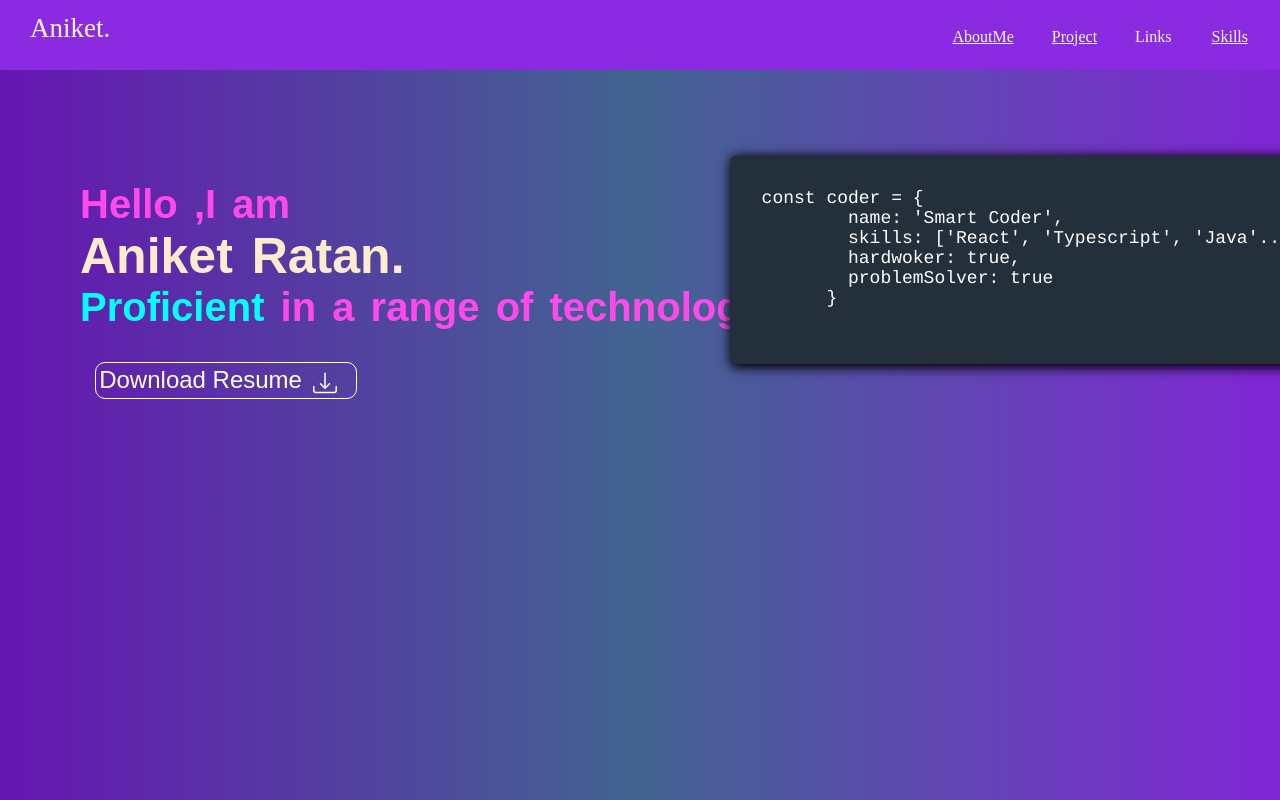
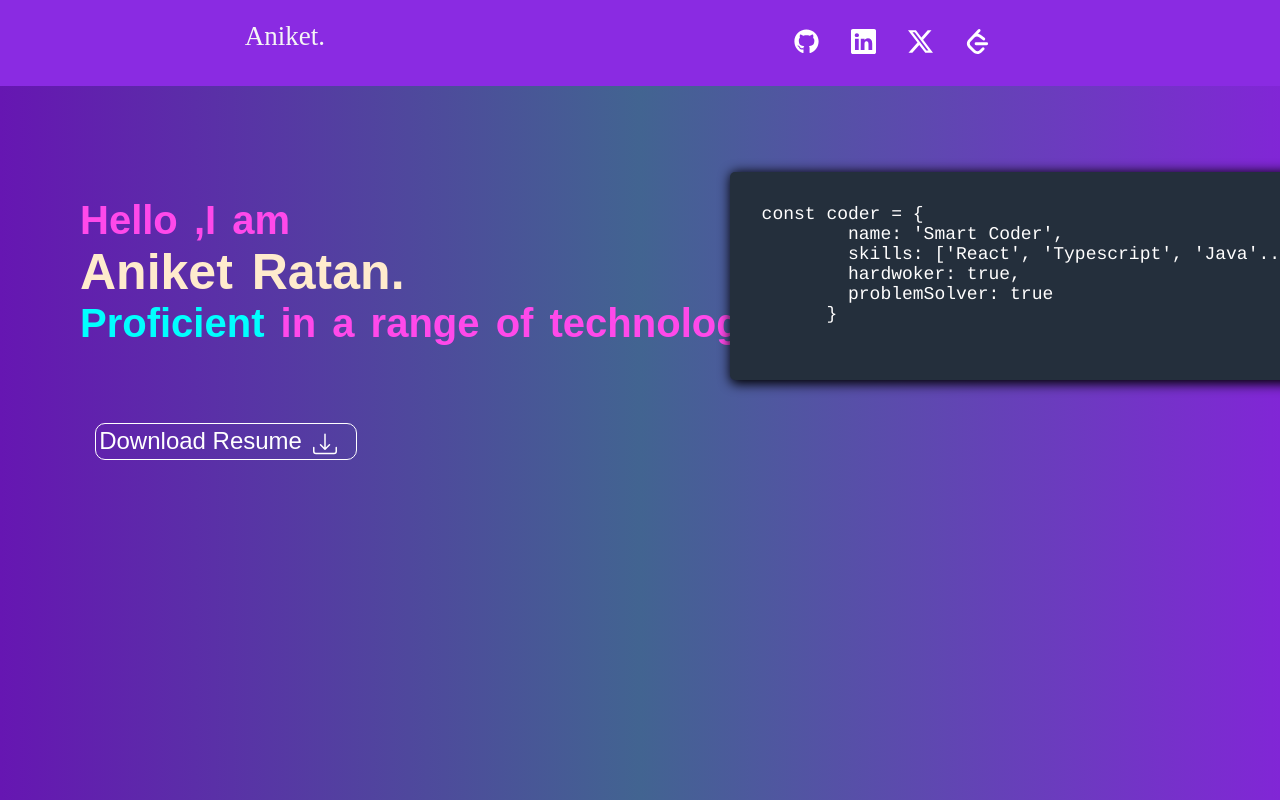
Before and after one commit to AniketRatan27/aniket-portfolio, a React (Vite) app: page / in a window 1280 px wide. Shown: the top 800 px of the page. Built offline with nearby package versions, Linux system fonts and the light colour scheme.

Commit message:
download resume

```diff
--- a/src/components/CssModuleComponent/MainPage.module.css
+++ b/src/components/CssModuleComponent/MainPage.module.css
@@ -36,7 +36,13 @@ border: 1px solid white;
 border-radius: 10px;
 padding: 0.2rem;
 margin-top: 2rem;
+cursor: pointer;
 }
+
+a{
+    text-decoration: none;
+}
+
 
 @media only screen and (max-width: 480px){
     .arrayText{
--- a/src/components/CssModuleComponent/NavBar.module.css
+++ b/src/components/CssModuleComponent/NavBar.module.css
@@ -0,0 +1,12 @@
+.platformLinks{
+    display: flex;
+    font-size: 25px;
+    margin-right: 3rem;
+}
+a{
+    color: black;
+    margin: 1rem;
+}
+.icons{
+    color: white;
+}
--- a/src/components/ListMobileResponsive.tsx
+++ b/src/components/ListMobileResponsive.tsx
@@ -1,5 +1,8 @@
-import { Link } from "@chakra-ui/react";
 import { useEffect, useState } from "react"
+import Styles from "../components/CssModuleComponent/NavBar.module.css";
+import { FaGithub } from "react-icons/fa";
+import { BsLinkedin, BsTwitterX } from "react-icons/bs";
+import { SiLeetcode } from "react-icons/si";
 
 const ListMobileResponsive = () => {
     const [islist, setIsList] = useState(true);
@@ -18,10 +21,12 @@ const ListMobileResponsive = () => {
     }, []);
 
     return (
-        <>{islist && <div><Link href="AboutSection" color='whitesmoke' paddingX={3}>AboutMe</Link>
-            <Link href="SkillSection" color='whitesmoke' paddingX={3}>Project</Link>
-            <Link color='whitesmoke' paddingX={3}>Links</Link>
-            <Link href="SkillSection" color='whitesmoke' paddingX={5}>Skills</Link></div>}</>
+        <>{islist && <ul className={Styles.platformLinks}>
+            <a href="https://github.com/AniketRatan27"><FaGithub className={Styles.icons} /></a>
+            <a href="https://www.linkedin.com/in/aniket-ratan-49b62b221/"><BsLinkedin className={Styles.icons} /></a>
+            <a href="https://twitter.com/ani_ket_27"><BsTwitterX className={Styles.icons} /></a>
+            <a href="https://twitter.com/ani_ket_27"><SiLeetcode className={Styles.icons} /></a>
+        </ul>}</>
     )
 }
 
--- a/src/components/MainPage.tsx
+++ b/src/components/MainPage.tsx
@@ -3,6 +3,7 @@ import { CodeSnippetDesign } from "./CodeSnippetDesign";
 import styles from "./CssModuleComponent/MainPage.module.css";
 import { motion } from "framer-motion";
 import { BsDownload } from "react-icons/bs";
+import resume from "../assets/Aniket Ratan..pdf";
 
 const textVariants = {
     initial: {
@@ -61,10 +62,10 @@ const MainPage = () => {
                 <motion.span className={styles.Proficient} variants={textVariants}>Proficient</motion.span> in a range of technologies.<br />
 
 
-                <motion.button className={styles.mainButton}
+                <a href={resume} download ><motion.button className={styles.mainButton}
                     variants={textVariants}
                     animate="scrollButton"
-                    transition={{ duration: 1, }}>Download Resume <BsDownload className={styles.icons} /></motion.button>
+                    transition={{ duration: 1, }}>Download Resume <BsDownload className={styles.icons} /></motion.button></a>
             </motion.div>
 
             <CodeSnippetDesign />
--- a/src/components/Navbar.tsx
+++ b/src/components/Navbar.tsx
@@ -1,11 +1,11 @@
 import { HStack, Link } from "@chakra-ui/react"
-import MobileMenuResize from "./MobileMenuResize"
 import ListMobileResponsive from "./ListMobileResponsive"
+
 
 const Navbar = () => {
     return (
         <>
-            <HStack padding='10px' justifyContent="space-between" backgroundColor="blueviolet">
+            <HStack padding='10px' justifyContent="space-around" backgroundColor="blueviolet">
                 <Link
                     color='whitesmoke'
                     fontWeight='extrabold'
@@ -17,7 +17,6 @@ const Navbar = () => {
                 </Link>
                 <HStack marginEnd={1} mt={3}>
                     <ListMobileResponsive />
-                    <MobileMenuResize />
                 </HStack>
             </HStack >
         </>
```
Also changed, not shown: 1 other file (tests, documents, lock files or other folders).
